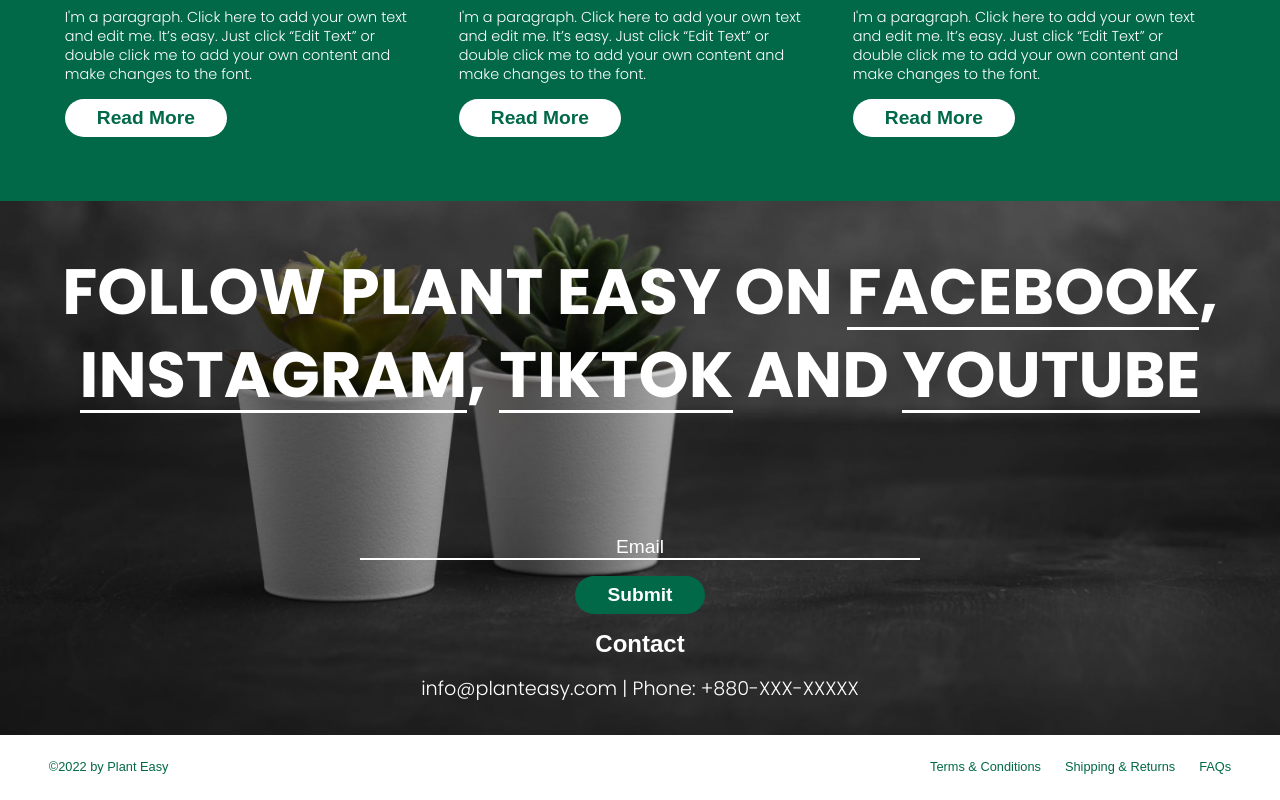
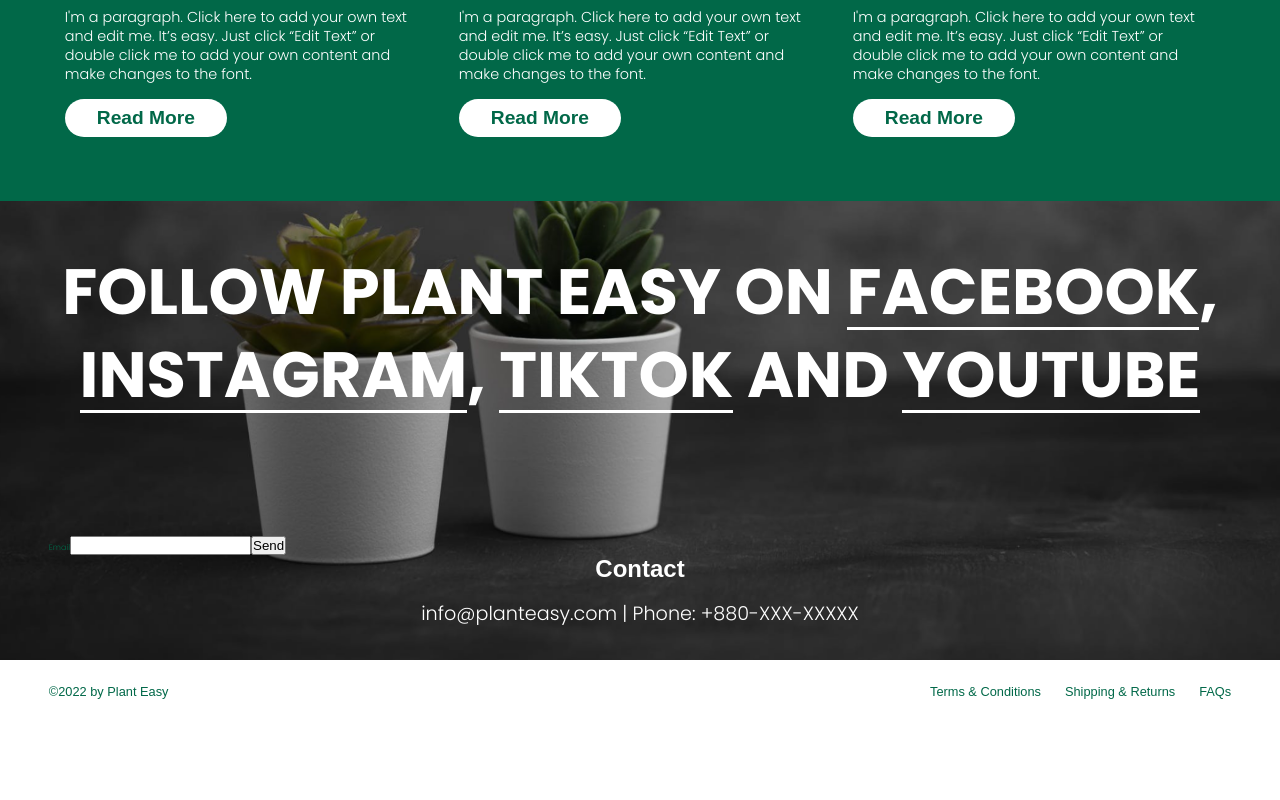
Before and after one commit to yy-ventures/plant-easy, a React (Vite) app: page / in a window 1280 px wide. Shown: the part 3596-4396 px from the top of the page. After the commit the page ends 4321 px from the top, so only its background shows below. Built offline with nearby package versions, Linux system fonts and the light colour scheme.

Commit message:
email js integration

```diff
--- a/src/pages/home/home.component.jsx
+++ b/src/pages/home/home.component.jsx
@@ -1,4 +1,4 @@
-import React, {useState} from 'react';
+import React, {useState, useRef} from 'react';
 
 // IMAGE
 import heroImage from '../../assets/images/image-1.png';
@@ -19,23 +19,22 @@
 
 import ReviewsSection from '../../components/sections/reviews-section/reviews-section.component';
 import BlogsSection from '../../components/sections/blogs-section/blogs-section.component';
-
 import emailjs from '@emailjs/browser';
 
 import './home.style.scss';
 import '../../sass/typography.scss';
 
 export default function Home() {
-  // const form = useRef();
+  const form = useRef();
 
   const sendEmail = (e) => {
     e.preventDefault();
-console.log(form.current);
+
     emailjs.sendForm('service_reo4yle', 'template_u7h8lve', form.current, 'user_o5Q1fksLSPlNeoTHcjWJA')
       .then((result) => {
-          console.log(result);
+          console.log(result.text);
       }, (error) => {
-          console.log(error);
+          console.log(error.text);
       });
   };
   return (
@@ -115,15 +114,25 @@
           </Fade>
         </div>
         <div className="home__contact">
-          <Fade bottom>
+          {/* <Fade bottom>
             <h2 className='home__contact--heading'>Follow Plant Easy on <span className='social'>Facebook</span>, <span className='social'>Instagram</span>, <span className='social'>Tiktok</span> and <span className='social'>Youtube</span></h2>
-            <form className='home__contact--form' onSubmit={sendEmail}>
-              <Input type='email' placeholder='Email' name='email_address'/>
-              <Button type='submit' primary text='Submit'/>
+            <form className='home__contact--form' action="">
+              <Input type='text' placeholder='Email' />
+              <Button primary text='Submit'/>
             </form>
             <h4 className='contact-heading'>Contact</h4>
             <p className='contact-info'>info@planteasy.com | Phone: +880-XXX-XXXXX</p>
-          </Fade>
+          </Fade> */}
+          <div>
+            <h2 className='home__contact--heading'>Follow Plant Easy on <span className='social'>Facebook</span>, <span className='social'>Instagram</span>, <span className='social'>Tiktok</span> and <span className='social'>Youtube</span></h2>
+            <form ref={form} onSubmit={sendEmail}>
+              <label>Email</label>
+              <input type="email" name="user_email" />
+              <input type="submit" value="Send" />
+            </form>
+            <h4 className='contact-heading'>Contact</h4>
+            <p className='contact-info'>info@planteasy.com | Phone: +880-XXX-XXXXX</p>
+          </div>
         </div>
     </div>
   )
```
